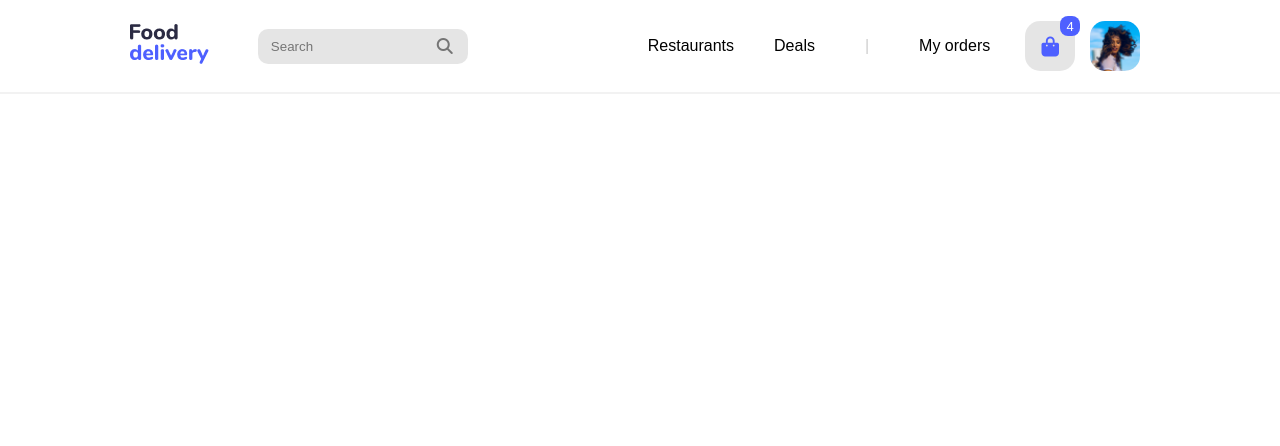
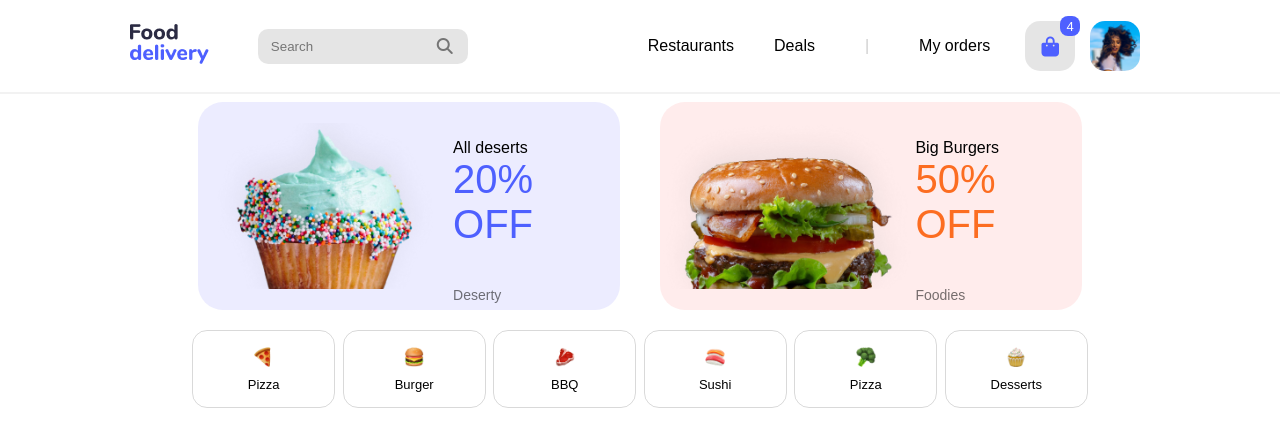
Before and after one commit to MohanGadhavi/food_delivery_webapp, a plain HTML site: page index.html in a window 1280 px wide. Drawn offline with Linux system fonts and the light colour scheme; a web font is replaced by a local one.

Commit message:
offerzone and categories added

```diff
--- a/index.html
+++ b/index.html
@@ -39,6 +39,60 @@
             </div>
         </nav>
     </div>
+    <div id="deals">
+        <div id="deal1" class="dealbox">
+            <div class="dealimg">
+                <img src="stocks/muffin_img.png" alt="muffin_img" id="muffin_img">
+            </div>
+            <div class="dealinfo">
+                <div>
+                    <p class="dealinfo1">All deserts</p>
+                    <p class="dealinfo2">20% OFF</p>
+                </div>
+                <p class="dealinfo3">Deserty</p>
+            </div>
+        </div>
+
+        <div id="deal2" class="dealbox">
+            <div class="dealimg">
+                <img src="stocks/burger_img.png" alt="burger_img" id="burger_img">
+            </div>
+            <div class="dealinfo">
+                <div>
+                    <p class="dealinfo1">Big Burgers</p>
+                    <p class="dealinfo2" id="discount">50% OFF</p>
+                </div>
+                <p class="dealinfo3">Foodies</p>
+            </div>
+        </div>
+    </div>
+
+    <div id="category">
+        <div id="cat1" class="catbox">
+            <img src="stocks/pizza.png" alt="pizz_icon" id="pizz_icon">
+            <p>Pizza</p>
+        </div>
+        <div id="cat2" class="catbox">
+            <img src="stocks/burger.png" alt="burger_icon" id="burger_icon">
+            <p>Burger</p>
+        </div>
+        <div id="cat3" class="catbox">
+            <img src="stocks/meat.png" alt="bbq_icon" id="bbq_icon">
+            <p>BBQ</p>
+        </div>
+        <div id="cat4" class="catbox">
+            <img src="stocks/sushi.png" alt="sushi_icon" id="sushi_icon">
+            <p>Sushi</p>
+        </div>
+        <div id="cat5" class="catbox">
+            <img src="stocks/broccoli.png" alt="vegan_icon" id="vegan_icon">
+            <p>Pizza</p>
+        </div>
+        <div id="cat6" class="catbox">
+            <img src="stocks/cake.png" alt="desserts_icon" id="desserts_icon">
+            <p>Desserts</p>
+        </div>
+    </div>
 </body>
 
 </html>
--- a/style.css
+++ b/style.css
@@ -130,3 +130,128 @@ nav #search-div i {
 .navigation #menu_div {
     display: none;
 }
+
+
+#deals {
+    /* height: 14em; */
+    width: 100%;
+    margin-top: 0.5em;
+    display: flex;
+    justify-content: center;
+    align-items: center;
+    flex-wrap: wrap;
+
+    /* background-color: #313132; */
+}
+
+.dealbox {
+    /* width: 32em; */
+    width: 33vw;
+    height: 13em;
+    margin: 0px 20px;
+    background-color: rgba(218, 218, 255, 0.5);
+    display: flex;
+    justify-content: start;
+    align-items: center;
+    border-radius: 25px;
+    transition-duration: 0.2s;
+}
+
+.dealbox:hover {
+    background-color: rgb(218, 218, 255);
+}
+
+.dealbox:last-child {
+    background-color: rgba(255, 218, 218, 0.5);
+}
+
+.dealbox:last-child:hover {
+    background-color: rgb(255, 218, 218);
+}
+
+.dealimg {
+    width: 62%;
+    /* height: 100%; */
+    margin: 0px 0px 0px 0px;
+    display: flex;
+    justify-content: center;
+    align-items: end;
+    /* padding: 0px 100px 0px 0px; */
+}
+
+.dealbox .dealimg img {
+    width: 100%;
+    /* width: 200px; */
+    /* height: 150px; */
+    height: 100%;
+    margin: 0px 0px 0px 0px;
+}
+
+
+.dealinfo {
+    width: auto;
+    height: auto;
+    margin: auto;
+    margin-left: 0%;
+    font-size: 10px;
+}
+
+.dealinfo1 {
+    font-size: 1.6em;
+    margin-top: 30px;
+}
+
+.dealinfo2 {
+    font-family: cursive;
+    font-family: 'Signika Negative', sans-serif;
+    font-size: 4em;
+    color: #4E60FF;
+}
+
+#discount {
+    color: rgb(252, 109, 33);
+}
+
+.dealinfo3 {
+    font-size: 1.4em;
+    font-style: bold;
+    padding-top: 40px;
+    color: rgba(0, 0, 0, 0.541);
+}
+
+#category {
+    width: 70%;
+    /* width: 66em; */
+    height: 6em;
+    margin: auto;
+    margin-top: 20px;
+    display: flex;
+    justify-content: space-between;
+    flex-wrap: wrap;
+    /* background-color: blueviolet; */
+}
+
+.catbox {
+    width: 16%;
+    height: 6em;
+    /* margin: auto; */
+    display: flex;
+    justify-content: center;
+    align-items: center;
+    flex-direction: column;
+    font-size: small;
+    background-color: transparent;
+    border: 1.5px solid rgba(0, 0, 0, 0.15);
+    border-radius: 15px;
+    transition-duration: 0.5s;
+}
+
+.catbox:hover {
+    background-color: rgb(218, 218, 255);
+
+}
+
+.catbox img {
+    width: 20px;
+    margin-bottom: 10px;
+}
```
